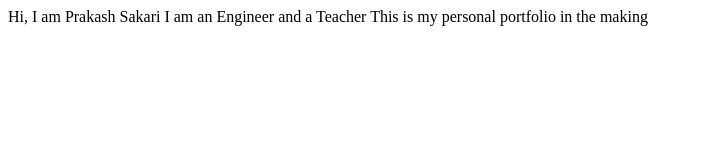
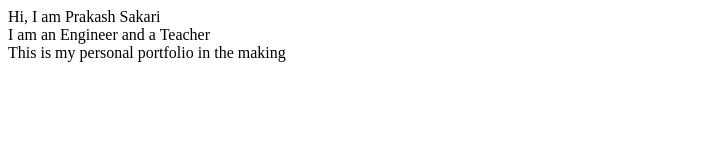
Before and after one commit to prakashsakari/sakariprakash.com, a plain HTML site: page index.html in a window 1280 px wide. Shown: the whole page, without its empty margins (0-703 px from the left). Drawn offline with Linux system fonts and the light colour scheme.

Commit message:
Update index.html

```diff
--- a/index.html
+++ b/index.html
@@ -7,8 +7,8 @@
     <title>Sakari Prakash Portfolio</title>
 </head>
 <body>
-    Hi, I am Prakash Sakari
-    I am an Engineer and a Teacher
+    Hi, I am Prakash Sakari<br>
+    I am an Engineer and a Teacher<br>
     This is my personal portfolio in the making
 </body>
 </html>
```
